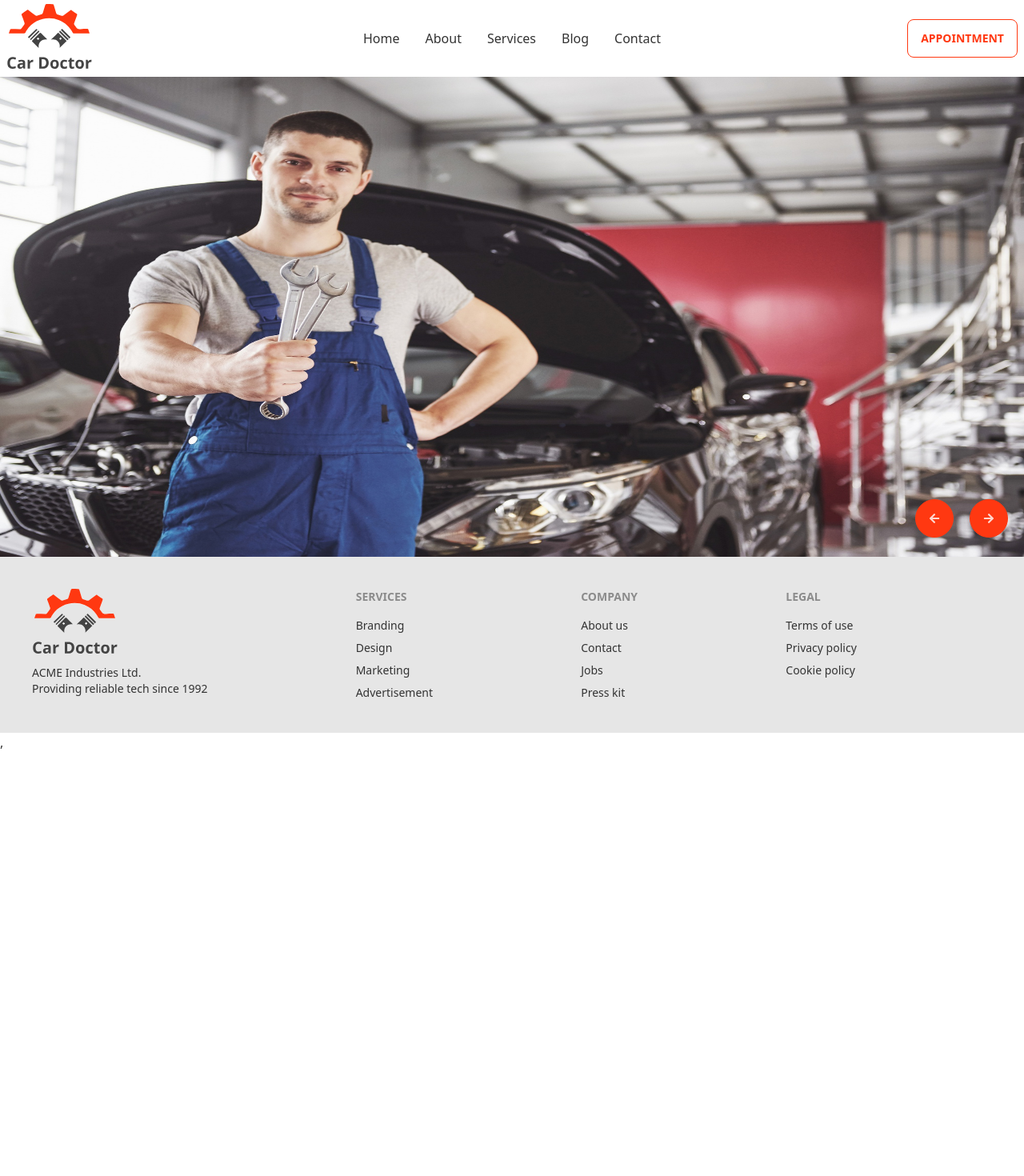
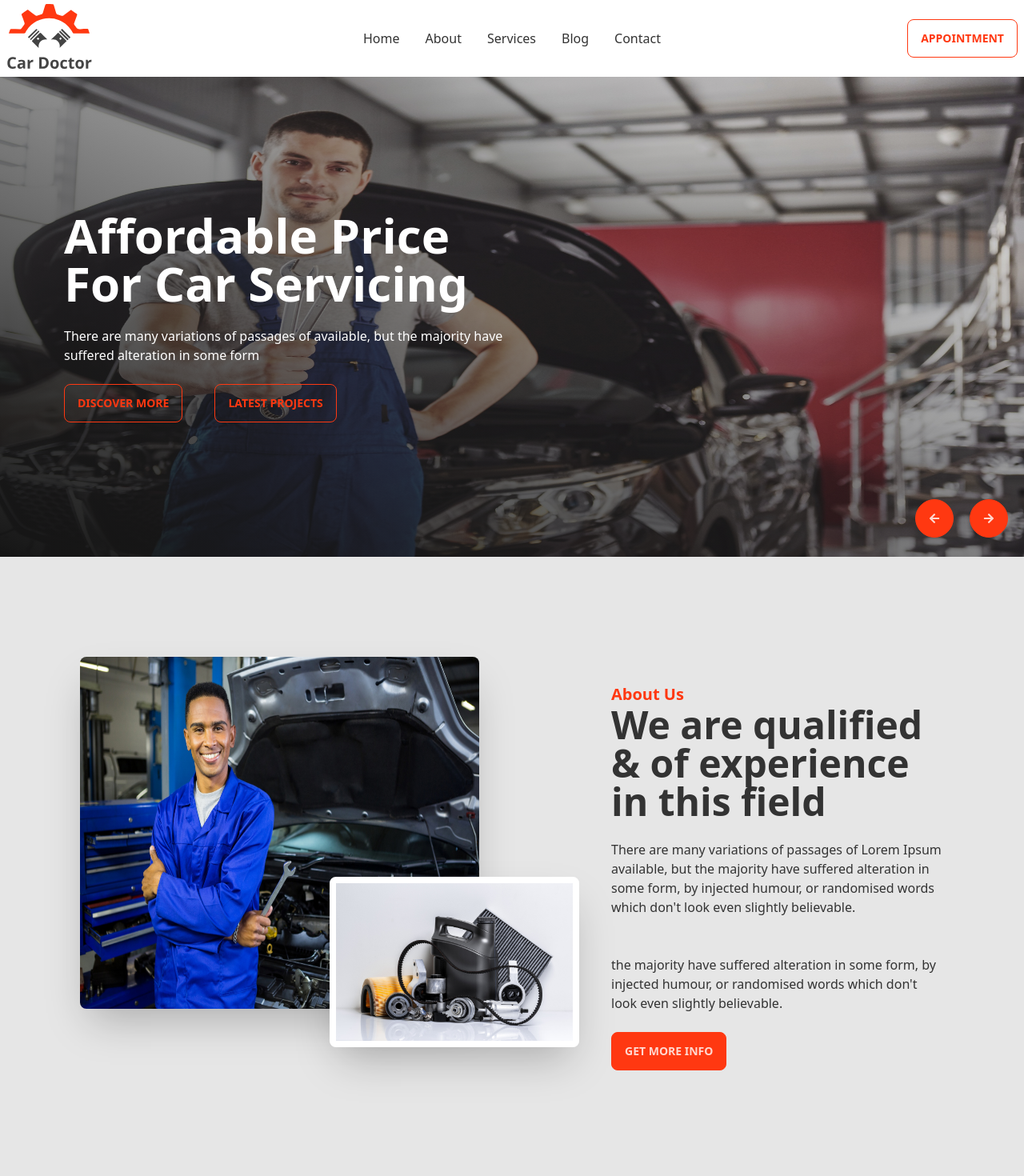
Before and after one commit to habibur-pro/car-doctor, a React (Vite) app: page / in a window 1280 px wide. Shown: the top 1470 px of the page at 80% size. Before the commit the page ends 940 px from the top, so only its background shows below. Built offline with nearby package versions, Linux system fonts and the light colour scheme.

Commit message:
added about us

```diff
--- /dev/null
+++ b/src/pages/Home/About/About.jsx
@@ -0,0 +1,27 @@
+import person from '../../../assets/images/about_us/person.jpg'
+import parts from '../../../assets/images/about_us/parts.jpg'
+
+const About = () => {
+    return (
+        <div>
+            <div className="hero min-h-screen bg-base-200">
+                <div className="hero-content flex-col lg:flex-row gap-10">
+                    <div className='relative h-[550px] w-1/2 '>
+                        <img src={person} className="w-4/5 h-4/5 rounded-lg shadow-2xl" />
+                        <img src={parts} className="w-1/2 border-8 border-white absolute left-1/2 top-1/2 rounded-lg shadow-2xl" />
+                    </div>
+
+                    <div className='w-1/3  '>
+                        <h3 className='text-xl text-primary font-bold'>About Us</h3>
+                        <h1 className="text-5xl font-bold">We are qualified & of experience in this field</h1>
+                        <p className="py-6">There are many variations of passages of Lorem Ipsum available, but the majority have suffered alteration in some form, by injected humour, or randomised words which don't look even slightly believable. </p>
+                        <p className="py-6">the majority have suffered alteration in some form, by injected humour, or randomised words which don't look even slightly believable. </p>
+                        <button className="btn btn-primary">Get More Info</button>
+                    </div>
+                </div>
+            </div>
+        </div>
+    );
+};
+
+export default About;
--- a/src/pages/Home/Banner/Banner.jsx
+++ b/src/pages/Home/Banner/Banner.jsx
@@ -8,16 +8,51 @@ import { FaArrowRight, FaArrowLeft } from "react-icons/fa";
 const Banner = () => {
     return (
         <div>
-            <div className="carousel w-full max-h-[600px]">
+            <div className="carousel w-full h-[600px]">
                 <div id="slide1" className="carousel-item relative w-full">
                     <img src={image1} className="w-full" />
+
+
+                    {/* content  */}
+                    <div className="absolute flex items-center bg-gradient-to-tr from-[#151515] to-[rgba(21, 21, 21, 0)] w-full h-full justify-start  space-x-5    text-white space-y-7">
+                        <div className='pl-5 md:pl-20 space-y-6 md:w-1/2'>
+                            <h1 className='text-5xl md:text-6xl font-bold'>Affordable Price For Car Servicing</h1>
+                            <p>There are many variations of passages of  available, but the majority have suffered alteration in some form</p>
+
+                            <div className='space-x-10'>
+                                <button className='btn btn-outline btn-primary'>Discover more</button>
+                                <button className='btn btn-outline btn-primary'>Latest Projects</button>
+                            </div>
+                        </div>
+
+                    </div>
+
+                    {/* buttons  */}
                     <div className="absolute flex justify-end space-x-5 transform -translate-y-1/2 left-5 right-5 bottom-0">
                         <a href="#slide6" className="btn btn-primary btn-circle"><FaArrowLeft /></a>
                         <a href="#slide2" className="btn btn-primary btn-circle"><FaArrowRight /></a>
                     </div>
                 </div>
+
+
+                {/* sliede 2  */}
                 <div id="slide2" className="carousel-item relative w-full">
                     <img src={image2} className="w-full" />
+                    {/* content  */}
+                    <div className="absolute flex items-center bg-gradient-to-tr from-[#151515] to-[rgba(21, 21, 21, 0)] w-full h-full justify-start  space-x-5    text-white space-y-7">
+                        <div className='pl-5 md:pl-20 space-y-6 md:w-1/2'>
+                            <h1 className='text-5xl md:text-6xl font-bold'>Affordable Price For Car Servicing</h1>
+                            <p>There are many variations of passages of  available, but the majority have suffered alteration in some form</p>
+
+                            <div className='space-x-10'>
+                                <button className='btn btn-outline btn-primary'>Discover more</button>
+                                <button className='btn btn-outline btn-primary'>Latest Projects</button>
+                            </div>
+                        </div>
+
+                    </div>
+
+                    {/* buttons  */}
                     <div className="absolute flex justify-end space-x-5 transform -translate-y-1/2 left-5 right-5 bottom-0">
                         <a href="#slide1" className="btn btn-primary btn-circle"><FaArrowLeft /></a>
                         <a href="#slide3" className="btn btn-primary btn-circle"><FaArrowRight /></a>
@@ -25,6 +60,22 @@ const Banner = () => {
                 </div>
                 <div id="slide3" className="carousel-item relative w-full">
                     <img src={image3} className="w-full" />
+
+                    {/* content  */}
+                    <div className="absolute flex items-center bg-gradient-to-tr from-[#151515] to-[rgba(21, 21, 21, 0)] w-full h-full justify-start  space-x-5    text-white space-y-7">
+                        <div className='pl-5 md:pl-20 space-y-6 md:w-1/2'>
+                            <h1 className='text-5xl md:text-6xl font-bold'>Affordable Price For Car Servicing</h1>
+                            <p>There are many variations of passages of  available, but the majority have suffered alteration in some form</p>
+
+                            <div className='space-x-10'>
+                                <button className='btn btn-outline btn-primary'>Discover more</button>
+                                <button className='btn btn-outline btn-primary'>Latest Projects</button>
+                            </div>
+                        </div>
+
+                    </div>
+
+                    {/* buttons  */}
                     <div className="absolute flex justify-end space-x-5 transform -translate-y-1/2 left-5 right-5 bottom-0">
                         <a href="#slide2" className="btn btn-primary btn-circle"><FaArrowLeft /></a>
                         <a href="#slide4" className="btn btn-primary btn-circle"><FaArrowRight /></a>
@@ -32,6 +83,21 @@ const Banner = () => {
                 </div>
                 <div id="slide4" className="carousel-item relative w-full">
                     <img src={image4} className="w-full" />
+                    {/* content  */}
+                    <div className="absolute flex items-center bg-gradient-to-tr from-[#151515] to-[rgba(21, 21, 21, 0)] w-full h-full justify-start  space-x-5    text-white space-y-7">
+                        <div className='pl-5 md:pl-20 space-y-6 md:w-1/2'>
+                            <h1 className='text-5xl md:text-6xl font-bold'>Affordable Price For Car Servicing</h1>
+                            <p>There are many variations of passages of  available, but the majority have suffered alteration in some form</p>
+
+                            <div className='space-x-10'>
+                                <button className='btn btn-outline btn-primary'>Discover more</button>
+                                <button className='btn btn-outline btn-primary'>Latest Projects</button>
+                            </div>
+                        </div>
+
+                    </div>
+
+                    {/* buttons  */}
                     <div className="absolute flex justify-end space-x-5 transform -translate-y-1/2 left-5 right-5 bottom-0">
                         <a href="#slide3" className="btn btn-primary btn-circle"><FaArrowLeft /></a>
                         <a href="#slide5" className="btn btn-primary btn-circle"><FaArrowRight /></a>
@@ -39,6 +105,21 @@ const Banner = () => {
                 </div>
                 <div id="slide5" className="carousel-item relative w-full">
                     <img src={image5} className="w-full" />
+                    {/* content  */}
+                    <div className="absolute flex items-center bg-gradient-to-tr from-[#151515] to-[rgba(21, 21, 21, 0)] w-full h-full justify-start  space-x-5    text-white space-y-7">
+                        <div className='pl-5 md:pl-20 space-y-6 md:w-1/2'>
+                            <h1 className='text-5xl md:text-6xl font-bold'>Affordable Price For Car Servicing</h1>
+                            <p>There are many variations of passages of  available, but the majority have suffered alteration in some form</p>
+
+                            <div className='space-x-10'>
+                                <button className='btn btn-outline btn-primary'>Discover more</button>
+                                <button className='btn btn-outline btn-primary'>Latest Projects</button>
+                            </div>
+                        </div>
+
+                    </div>
+
+                    {/* buttons  */}
                     <div className="absolute flex justify-end space-x-5 transform -translate-y-1/2 left-5 right-5 bottom-0">
                         <a href="#slide4" className="btn btn-primary btn-circle"><FaArrowLeft /></a>
                         <a href="#slide6" className="btn btn-primary btn-circle"><FaArrowRight /></a>
@@ -46,6 +127,21 @@ const Banner = () => {
                 </div>
                 <div id="slide6" className="carousel-item relative w-full">
                     <img src={image6} className="w-full" />
+                    {/* content  */}
+                    <div className="absolute flex items-center bg-gradient-to-tr from-[#151515] to-[rgba(21, 21, 21, 0)] w-full h-full justify-start  space-x-5    text-white space-y-7">
+                        <div className='pl-5 md:pl-20 space-y-6 md:w-1/2'>
+                            <h1 className='text-5xl md:text-6xl font-bold'>Affordable Price For Car Servicing</h1>
+                            <p>There are many variations of passages of  available, but the majority have suffered alteration in some form</p>
+
+                            <div className='space-x-10'>
+                                <button className='btn btn-outline btn-primary'>Discover more</button>
+                                <button className='btn btn-outline btn-primary'>Latest Projects</button>
+                            </div>
+                        </div>
+
+                    </div>
+
+                    {/* buttons  */}
                     <div className="absolute flex justify-end space-x-5 transform -translate-y-1/2 left-5 right-5 bottom-0">
                         <a href="#slide5" className="btn btn-primary btn-circle"><FaArrowLeft /></a>
                         <a href="#slide1" className="btn btn-primary btn-circle"><FaArrowRight /></a>
--- a/src/pages/Home/Home/Home.jsx
+++ b/src/pages/Home/Home/Home.jsx
@@ -1,3 +1,4 @@
+import About from "../About/About";
 import Banner from "../Banner/Banner";
 
 
@@ -5,6 +6,7 @@ const Home = () => {
     return (
         <div>
             <Banner></Banner>
+            <About></About>
         </div>
     );
 };
```
